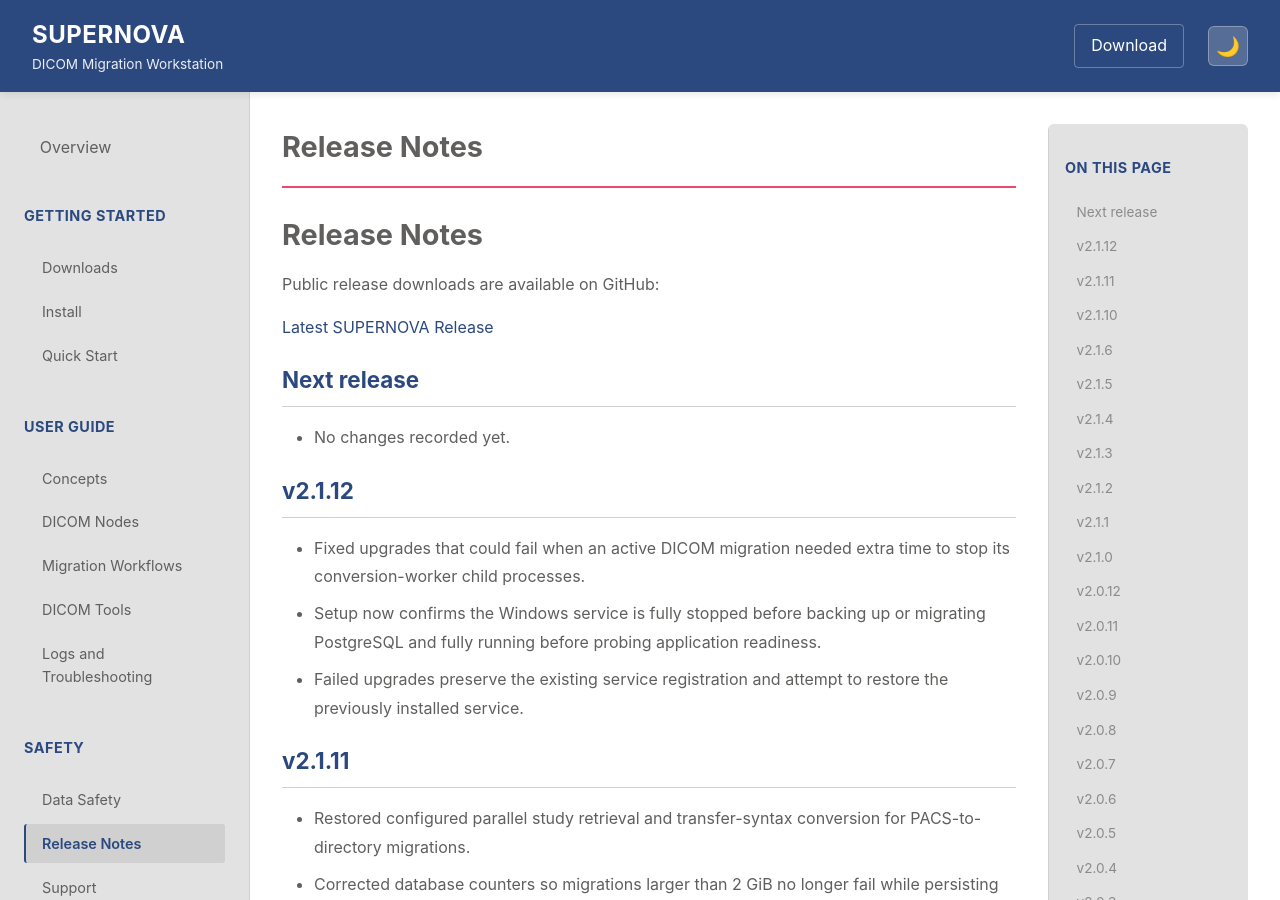
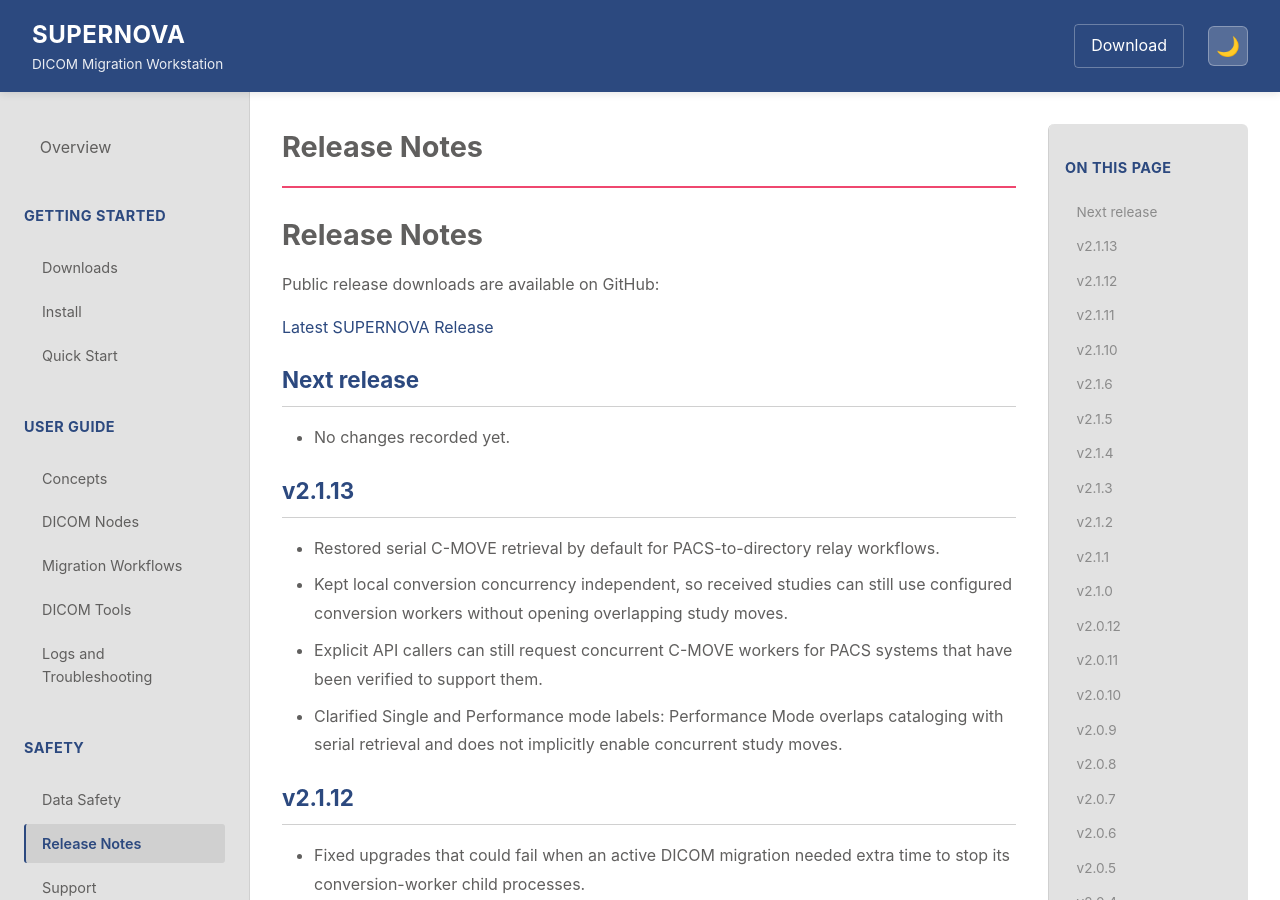
Before and after one commit to JayDubb85/SUPERNOVA-Releases, a Jekyll site: the page built from docs/release-notes.md, in a window 1280 px wide and 900 px high. Built offline with Jekyll 4.4.1, drawn with Linux system fonts in a browser that asks for light colours.

Commit message:
Update public documentation

```diff
--- a/docs/release-notes.md
+++ b/docs/release-notes.md
@@ -13,6 +13,18 @@ Public release downloads are available on GitHub:
 ## Next release
 
 - No changes recorded yet.
+
+## v2.1.13
+
+- Restored serial C-MOVE retrieval by default for PACS-to-directory relay
+  workflows.
+- Kept local conversion concurrency independent, so received studies can still
+  use configured conversion workers without opening overlapping study moves.
+- Explicit API callers can still request concurrent C-MOVE workers for PACS
+  systems that have been verified to support them.
+- Clarified Single and Performance mode labels: Performance Mode overlaps
+  cataloging with serial retrieval and does not implicitly enable concurrent
+  study moves.
 
 ## v2.1.12
 
```
